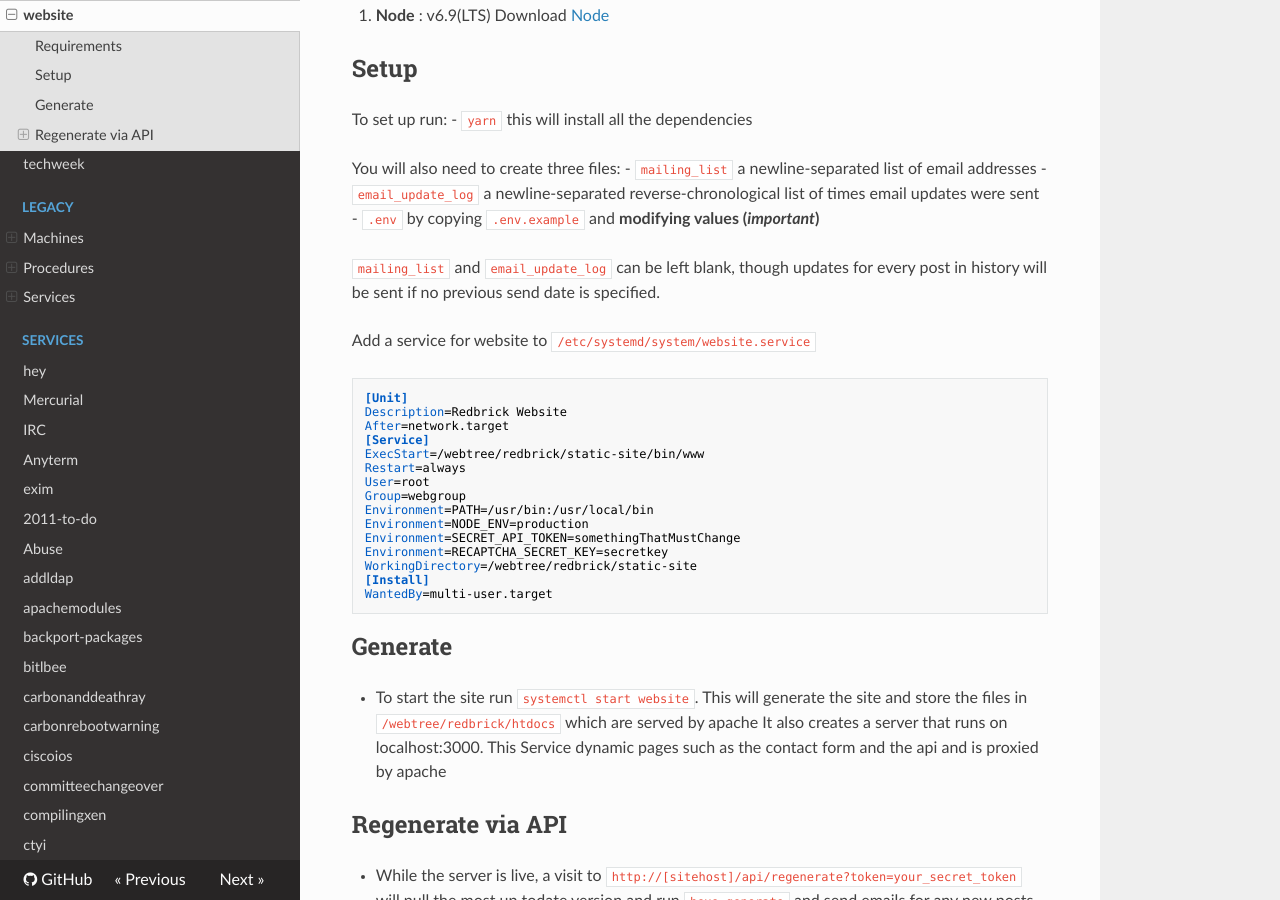
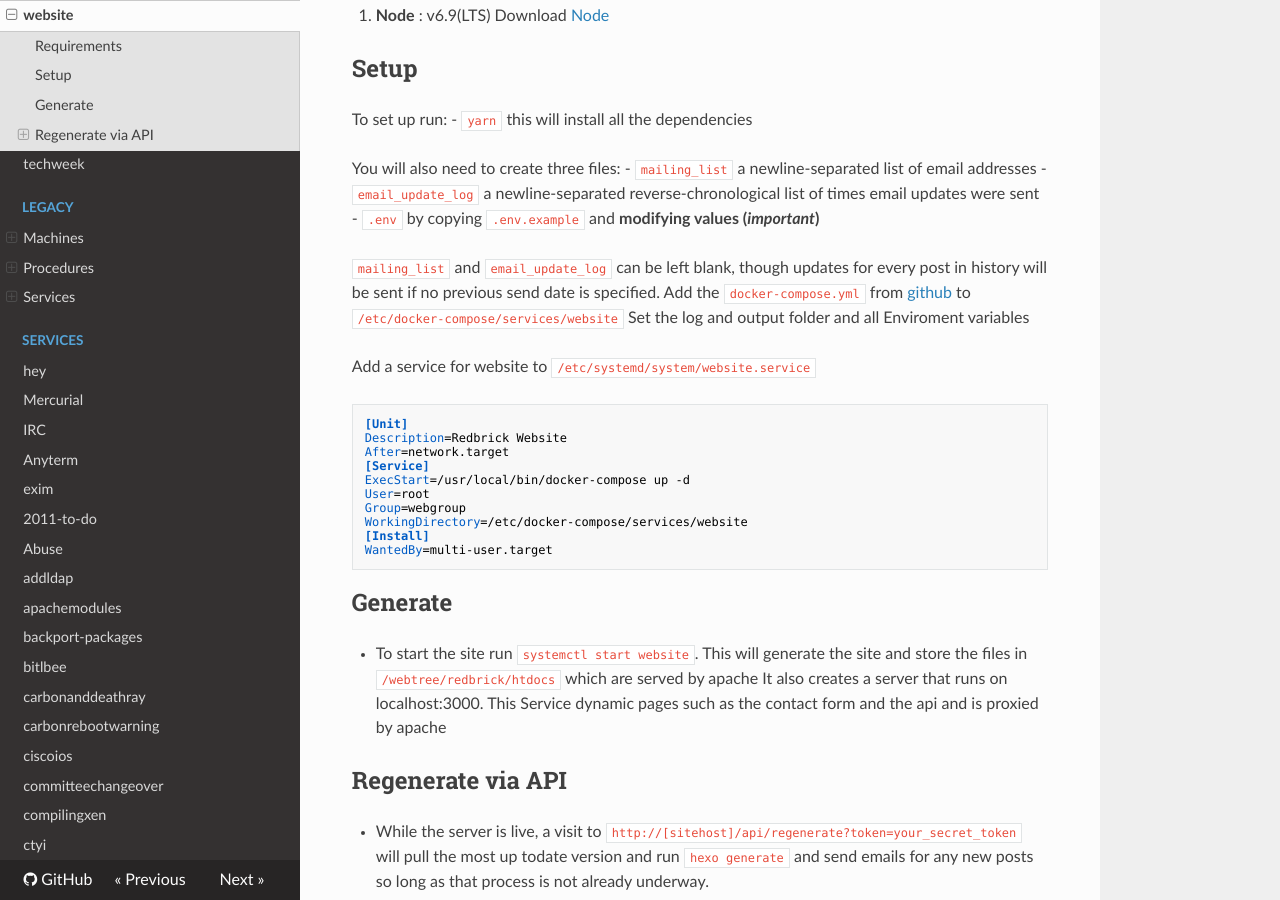
Before and after one commit to redbrick/docs-old, an MkDocs documentation site: the page built from docs/www/website.md, in a window 1280 px wide and 900 px high, scrolled down 308 px. Built offline with MkDocs 1.6.1, drawn with Linux system fonts in a browser that asks for light colours; nearby versions of some CDN libraries; old or Windows-style settings are respelled for this version of MkDocs.

Commit message:
Docker/website (#30)
* switch to docker for building techweek

* add docker compose info

* Revert "switch to docker for building techweek"

This reverts commit 9745d25bbe9860321c07e82dbe95c0a6c5f3e6a1.

````diff
--- a/docs/www/website.md
+++ b/docs/www/website.md
@@ -17,6 +17,8 @@ You will also need to create three files:
   - `.env` by copying `.env.example` and **modifying values (*important*)**
 
 `mailing_list` and `email_update_log` can be left blank, though updates for every post in history will be sent if no previous send date is specified.
+Add the `docker-compose.yml` from [github](https://github.com/redbrick/static-site/blob/master/docker-compose.yml) to `/etc/docker-compose/services/website`
+Set the log and output folder and all Enviroment variables
 
 Add a service for website to `/etc/systemd/system/website.service`
 ```
@@ -24,15 +26,10 @@ Add a service for website to `/etc/systemd/system/website.service`
 Description=Redbrick Website
 After=network.target
 [Service]
-ExecStart=/webtree/redbrick/static-site/bin/www
-Restart=always
+ExecStart=/usr/local/bin/docker-compose up -d
 User=root
 Group=webgroup
-Environment=PATH=/usr/bin:/usr/local/bin
-Environment=NODE_ENV=production
-Environment=SECRET_API_TOKEN=somethingThatMustChange
-Environment=RECAPTCHA_SECRET_KEY=secretkey
-WorkingDirectory=/webtree/redbrick/static-site
+WorkingDirectory=/etc/docker-compose/services/website
 [Install]
 WantedBy=multi-user.target
 ```
````
